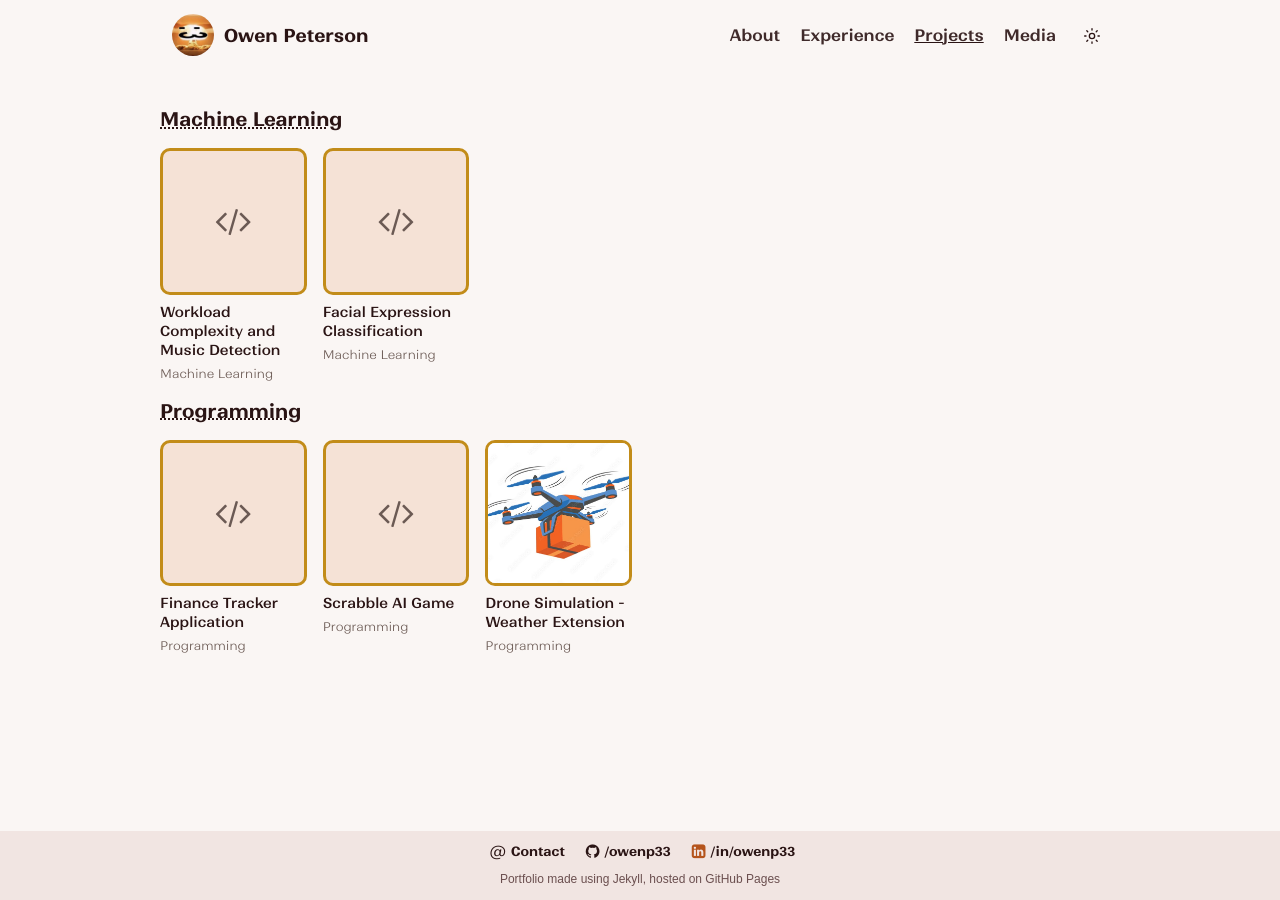
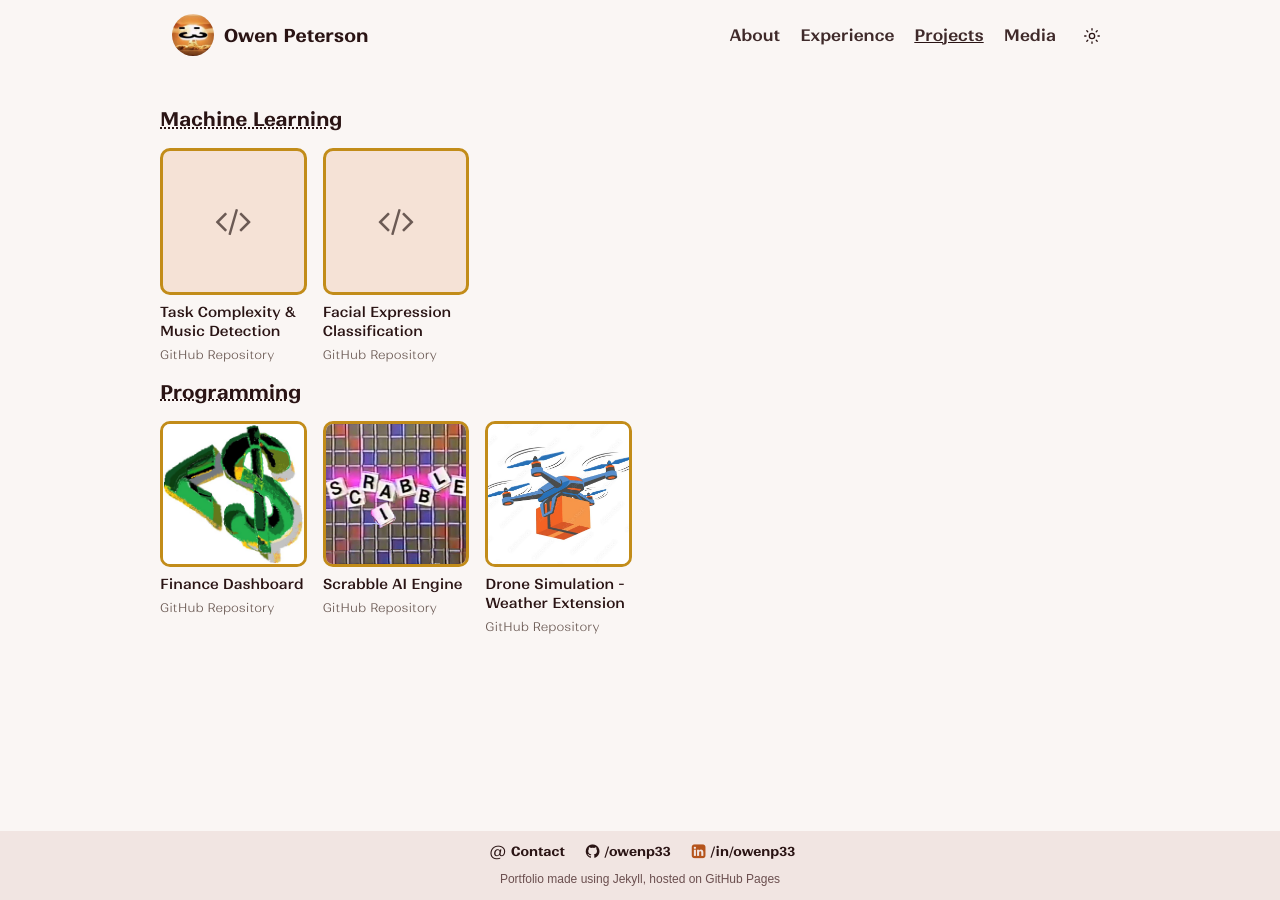
Before and after one commit to owenp33/owenp33.github.io, a Jekyll site: the page built from projects.html, in a window 1280 px wide. Built offline with Jekyll 4.4.1, drawn with Linux system fonts in a browser that asks for light colours; some of the changed lines change nothing that is shown.

Commit message:
Add Finance Dashboard and Scrabble AI project thumbnail images

```diff
--- a/_data/projects.yml
+++ b/_data/projects.yml
@@ -1,34 +1,32 @@
-- title: Workload Complexity and Music Detection
+- title: Task Complexity & Music Detection
   category: Machine Learning
   url: https://github.com/owenp33/workload-complexity-and-music-detection/
-  date: December 2025
+  date: Dec 2025
   featured: true
-  description: >
-    Investigated how cognitive workload interacts with physiological and behavioral responses under calming versus vexing music conditions. Engineered domain-specific features from multimodal data and evaluated multiple models including XGBoost, MLPs, Deep Neural Networks, RIPPER, and KNN. Applied systematic hyperparameter tuning and model comparison to identify the most predictive architecture and quantify the relationship between workload intensity and biometric response patterns.
+  subtitle: GitHub Repository
 
 - title: Facial Expression Classification
   category: Machine Learning
   url: https://github.com/owenp33/facial-expression-classification
-  date: December 2025
-  featured: false
-  description: >
-    Built a multi-class emotion classification pipeline to identify six facial expressions (angry, fear, happy, neutral, sad, surprise). Implemented and compared classical ML approaches (SVM, MLP) with deep learning architectures including a custom CNN and a fine-tuned ResNet model. Focused on model evaluation, generalization performance, and the impact of transfer learning on classification accuracy.
+  date: Dec 2025
+  featured: true
+  subtitle: GitHub Repository
 
-- title: Finance Tracker Application
+- title: Finance Dashboard
   category: Programming
   url: https://github.com/owenp33/finance_tracker
-  date: October 2025 - Present
+  date: Present
   featured: true
-  description: >
-    Designed and developed a full-stack personal finance application for tracking income, expenses, and budgeting goals. Built a RESTful Flask API with PostgreSQL for persistent storage and secure authentication, and implemented a responsive React frontend with dynamic data visualization. Emphasized clean API design, relational data modeling, and scalable architecture.
+  image: /assets/images/projects/findash.jpg
+  subtitle: GitHub Repository
 
-- title: Scrabble AI Game
+- title: Scrabble AI Engine
   category: Programming
   url: https://github.com/andrewtomfohrde/ScrabbleAI
   date: May 2025
   featured: false
-  description: >
-    Developed a terminal-based Scrabble game in Python featuring multiple AI strategies. Implemented game logic, board state management, and AI move evaluation for experimental comparison in a research setting. Assessed algorithmic decision-making performance and strategic trade-offs across AI variants.
+  image: /assets/images/projects/scrabbleai.jpg
+  subtitle: GitHub Repository
 
 - title: Drone Simulation - Weather Extension
   category: Programming
@@ -36,5 +34,4 @@
   date: May 2025
   featured: false
   image: /assets/images/projects/drone-simulation.jpg
-  description: >
-    Engineered an extreme weather extension for a drone simulation by introducing wind displacement and damage modeling. Applied SOLID principles and design patterns (Singleton and Decorator) to maintain extensibility and modularity. Structured the system to support future environmental and physics-based enhancements.
+  subtitle: GitHub Repository
--- a/_includes/project-card.html
+++ b/_includes/project-card.html
@@ -7,5 +7,5 @@
         {% endif %}
     </div>
     <h5 class="project-title">{{ include.project.title }}</h5>
-    <p class="project-subtitle">{{ include.project.category }}</p>
+    <p class="project-subtitle">{{ include.project.subtitle }}</p>
 </a>
```
Also changed, not shown: assets/images/projects/findash.jpg (added), assets/images/projects/scrabbleai.jpg (added).
